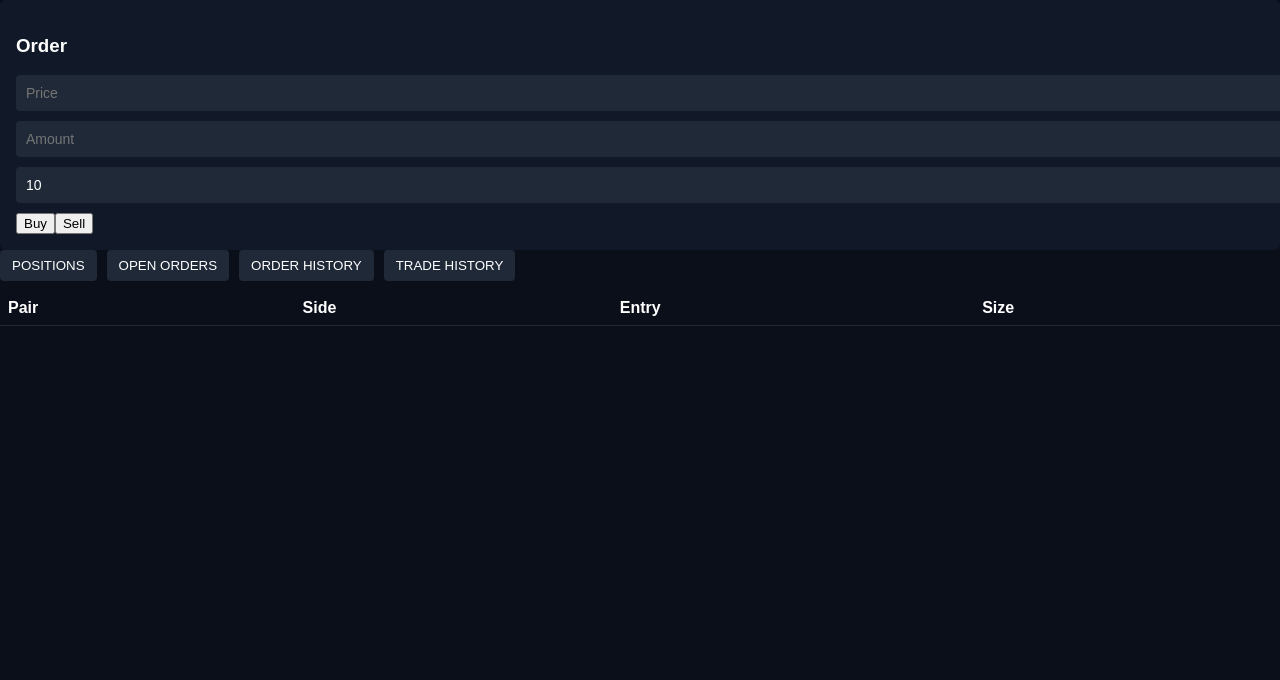
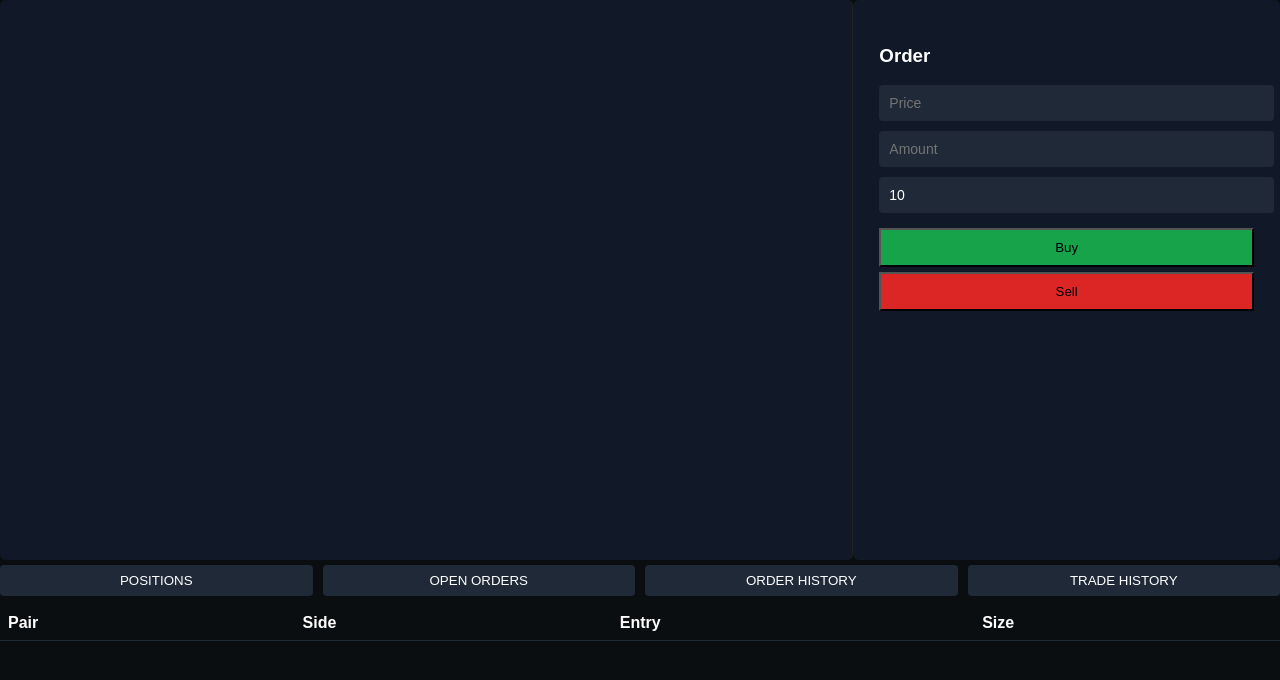
Before and after one commit to BlesUstetu/THELION-Futures, a React (Vite) app: page / in a window 1280 px wide. Shown: the top 680 px of the page. Built offline with nearby package versions, Linux system fonts and the light colour scheme.

Commit message:
Update styles.css

```diff
--- a/src/styles.css
+++ b/src/styles.css
@@ -188,3 +188,76 @@ min-width:700px;
 }
 
 }
+
+.app{
+
+display:flex;
+flex-direction:column;
+height:100vh;
+background:#0b0e11;
+color:white;
+
+}
+
+.top{
+
+display:grid;
+grid-template-columns:2fr 1fr;
+height:70%;
+
+}
+
+.chart{
+
+border-right:1px solid #222;
+
+}
+
+.order-panel{
+
+padding:10px;
+
+}
+
+input{
+
+width:100%;
+padding:8px;
+margin-bottom:8px;
+background:#111;
+border:1px solid #333;
+color:white;
+
+}
+
+button{
+
+width:100%;
+padding:10px;
+margin-top:5px;
+cursor:pointer;
+
+}
+
+.buy{
+
+background:#16a34a;
+
+}
+
+.sell{
+
+background:#dc2626;
+
+}
+
+@media(max-width:900px){
+
+.top{
+
+grid-template-columns:1fr;
+grid-template-rows:60% 40%;
+
+}
+
+}
```
